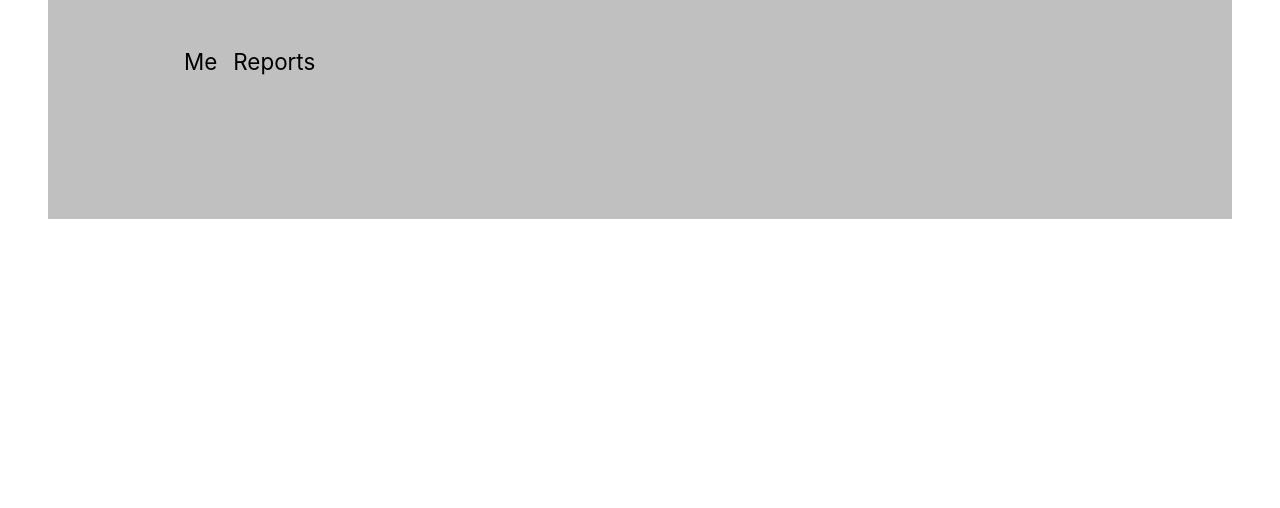
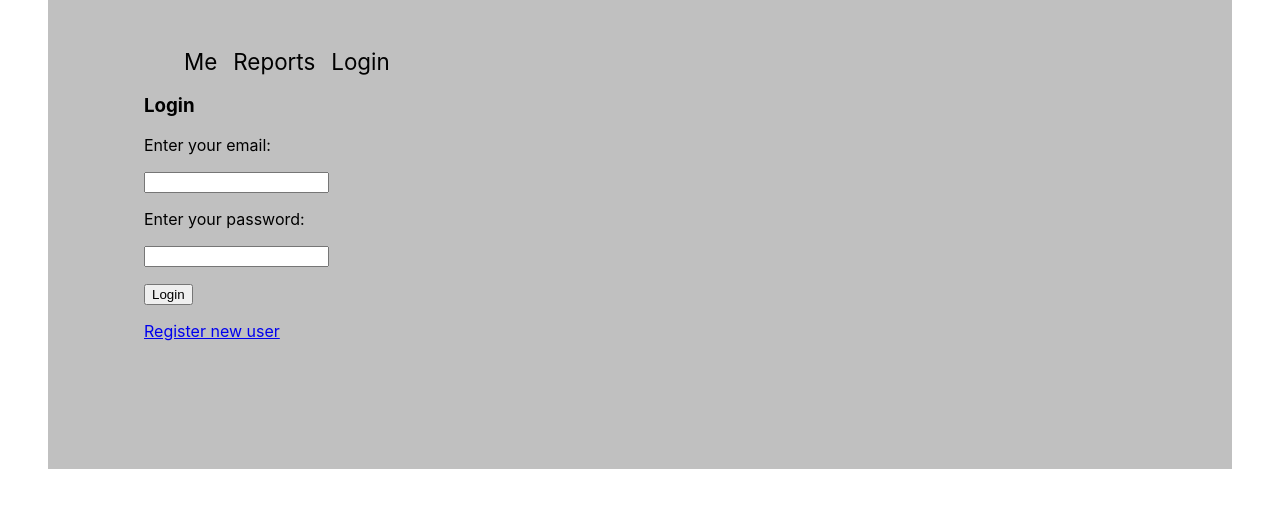
Before and after one commit to slistrom/me-react-front, a React (Create React App) app: page /login in a window 1280 px wide. Shown: the top 508 px of the page. Built offline with nearby package versions, Linux system fonts and the light colour scheme; a web font is replaced by a local one.

Commit message:
Added user register and login functionality

```diff
--- a/src/App.js
+++ b/src/App.js
@@ -8,6 +8,9 @@ import {
 
 import Me from './Me.js';
 import Reports from './Reports.js';
+import Login from './Login.js';
+import Register from './Register.js';
+
 
 import './App.css';
 
@@ -23,6 +26,9 @@ export default function App() {
                         <li>
                             <Link to="/reports/">Reports</Link>
                         </li>
+                        <li>
+                            <Link to="/login/">Login</Link>
+                        </li>
                     </ul>
                 </nav>
 
@@ -31,6 +37,8 @@ export default function App() {
                 <Switch>
                     <Route exact path="/" component={Me}/>
                     <Route path="/reports/" component={Reports}/>
+                    <Route path="/login/" component={Login}/>
+                    <Route path="/register/" component={Register}/>
                 </Switch>
             </div>
         </Router>
--- /dev/null
+++ b/src/Login.js
@@ -0,0 +1,87 @@
+import React, {Component} from 'react';
+import {Link} from "react-router-dom";
+import auth from "./auth.js";
+
+class Login extends Component {
+
+    constructor(props) {
+        super(props);
+        this.state = {
+            email: '',
+            pass: '',
+            loginmsg: '',
+        };
+    }
+
+    mySubmitHandler = (event) => {
+        event.preventDefault();
+        const API = 'http://localhost:1337/login/';
+        let payload={
+            "email":this.state.email,
+            "password":this.state.pass
+        }
+
+        fetch(API, {
+            method: 'POST',
+            headers: {
+                'Content-Type': 'application/json',
+            },
+            body: JSON.stringify(payload),
+        })
+        .then(response => response.json())
+        .then(data => {
+            if (data.data) {
+                this.setState({loginmsg: `<span class="okmsg">${data.data.message}</span>`});
+                auth.token = data.data.token;
+                // console.log(auth.token);
+            }
+            if (data.errors) {
+                this.setState({loginmsg: `<span class="errmsg">${data.errors.detail}`});
+            }
+        })
+        .catch((error) => {
+            console.error('Error:', error);
+        });
+    }
+
+    myChangeHandler = (event) => {
+        let nam = event.target.name;
+        let val = event.target.value;
+        this.setState({[nam]: val});
+    }
+
+    render() {
+        return (
+            <main>
+                <p dangerouslySetInnerHTML={{__html: this.state.loginmsg}}></p>
+                <h3>Login</h3>
+                <form onSubmit={this.mySubmitHandler}>
+                    <p>Enter your email:</p>
+                    <input
+                        type='text'
+                        name='email'
+                        required
+                        onChange={this.myChangeHandler}
+                    />
+                    <p>Enter your password:</p>
+                    <input
+                        type='text'
+                        name='pass'
+                        required
+                        onChange={this.myChangeHandler}
+                    />
+                    <p></p>
+                    <input
+                        className='button'
+                        type='submit'
+                        value='Login'
+                    />
+                </form>
+                <p></p>
+                <Link className='button' to="/register/">Register new user</Link>
+            </main>
+        );
+    }
+}
+
+export default Login;
--- /dev/null
+++ b/src/Register.js
@@ -0,0 +1,74 @@
+import React, {Component} from 'react';
+
+class Register extends Component {
+
+    constructor(props) {
+        super(props);
+        this.state = {
+            email: '',
+            pass: '',
+        };
+    }
+
+    mySubmitHandler = (event) => {
+        event.preventDefault();
+        const API = 'http://localhost:1337/register/';
+        let payload={
+            "email":this.state.email,
+            "password":this.state.pass
+        }
+        fetch(API, {
+            method: 'POST', // or 'PUT'
+            headers: {
+                'Content-Type': 'application/json',
+            },
+            body: JSON.stringify(payload),
+        })
+            .then(response => response.json())
+            .then(data => {
+                console.log('Success:', data);
+                this.props.history.push('/login');
+
+            })
+            .catch((error) => {
+                console.error('Error:', error);
+            });
+    }
+
+    myChangeHandler = (event) => {
+        let nam = event.target.name;
+        let val = event.target.value;
+        this.setState({[nam]: val});
+    }
+
+    render() {
+        return (
+            <main>
+                <h3>User registration</h3>
+                <form onSubmit={this.mySubmitHandler}>
+                    <p>Enter your email:</p>
+                    <input
+                        type='text'
+                        name='email'
+                        required
+                        onChange={this.myChangeHandler}
+                    />
+                    <p>Enter your password:</p>
+                    <input
+                        type='text'
+                        name='pass'
+                        required
+                        onChange={this.myChangeHandler}
+                    />
+                    <p></p>
+                    <input
+                        className='button'
+                        type='submit'
+                    />
+                </form>
+        </main>
+        );
+    }
+}
+
+export default Register;
--- /dev/null
+++ b/src/auth.js
@@ -0,0 +1,6 @@
+
+var auth = {
+    token: ""
+};
+
+export default auth;
```
